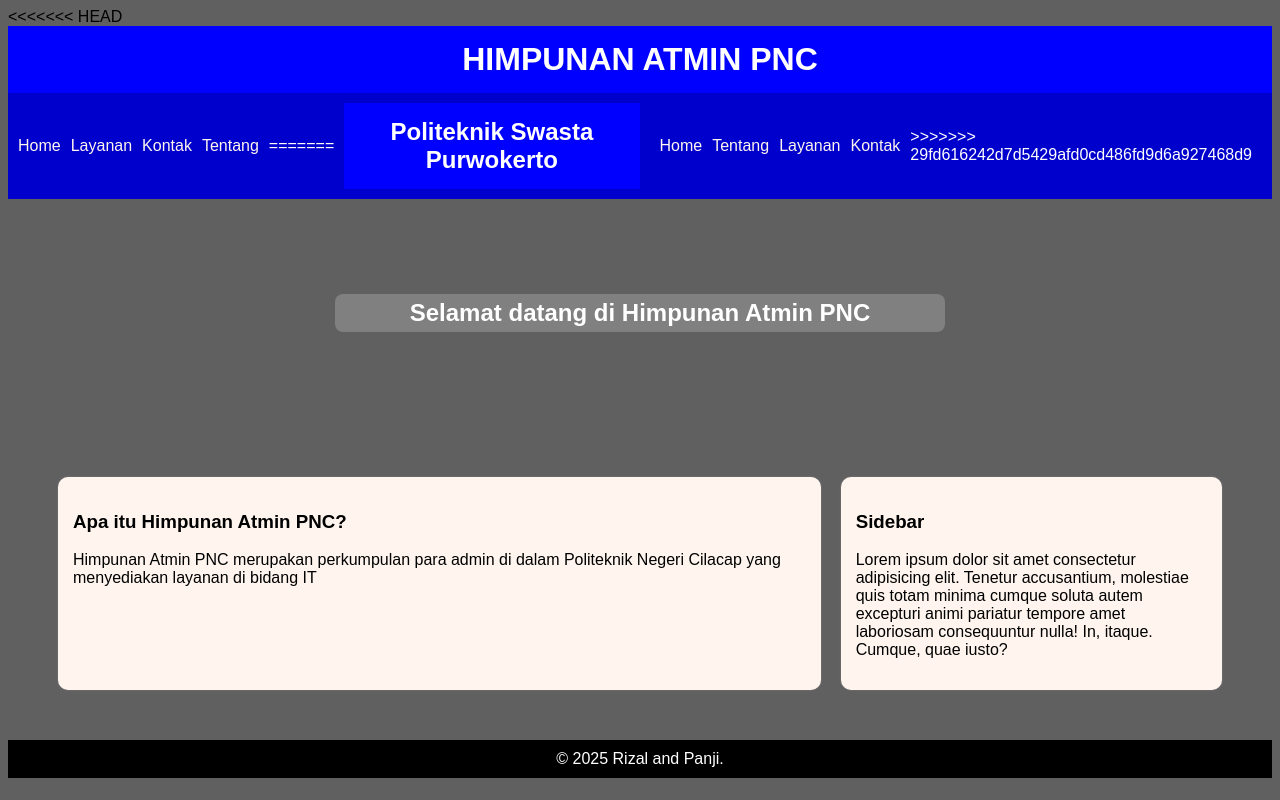
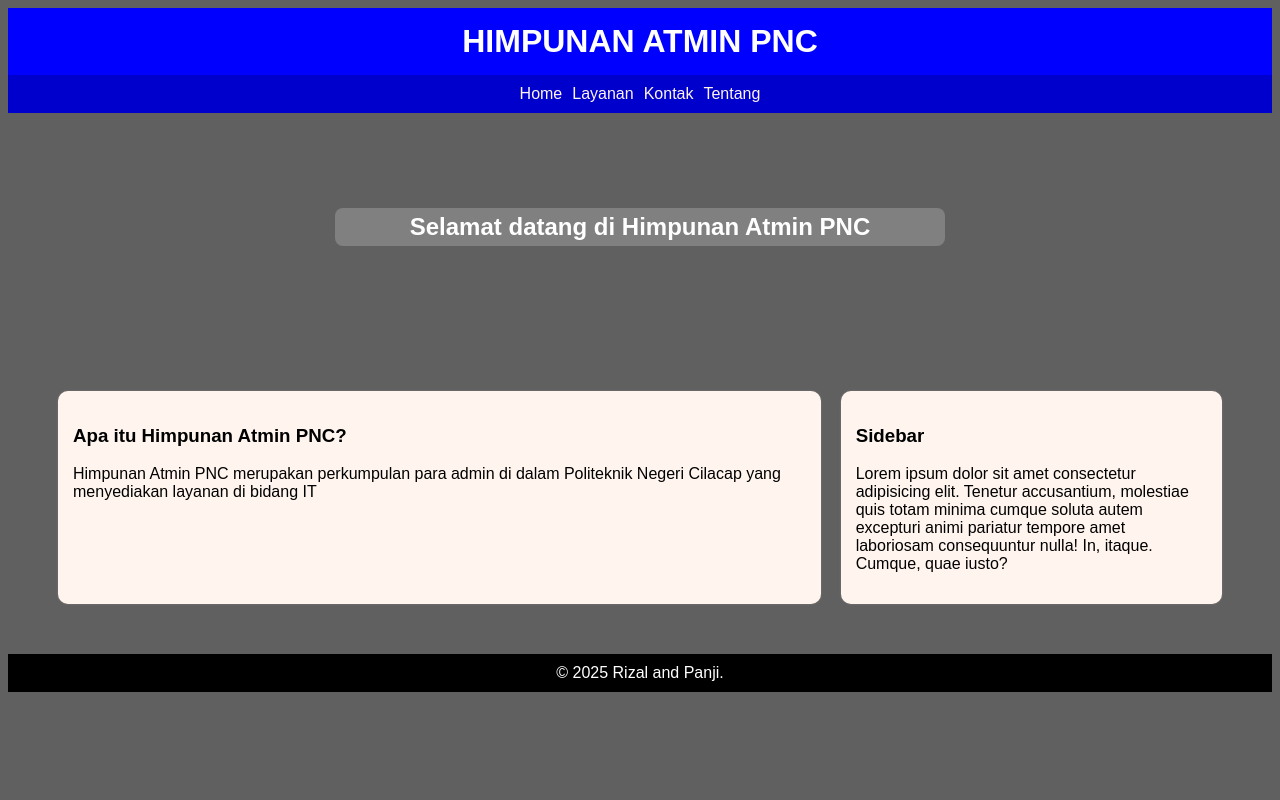
Before and after one commit to LoertSkipper/rizalrokhmat.github.io, a plain HTML site: page index.html in a window 1280 px wide. Drawn offline with Linux system fonts and the light colour scheme.

Commit message:
Update index.html

```diff
--- a/index.html
+++ b/index.html
@@ -8,23 +8,12 @@
 </head>
 <body>
     <header>
-<<<<<<< HEAD
         <h1>HIMPUNAN ATMIN PNC</h1>
   <nav class="container">
     <a href="index.html">Home</a>
     <a href="layanan.html">Layanan</a>
     <a href="kontak.html">Kontak</a>
-    <a href="tentang.html">Tentang</a>
-
-=======
-        <h1>Politeknik Swasta Purwokerto</h1>
-  <nav class="container">
-    <a href="#">Home</a>
-    <a href="#">Tentang</a>
-    <a href="#">Layanan</a>
-    <a href="#">Kontak</a>
->>>>>>> 29fd616242d7d5429afd0cd486fd9d6a927468d9
-  </nav>
+    <a href="about.html">Tentang</a>
     </header>
 
     <section class="welcome">
```
